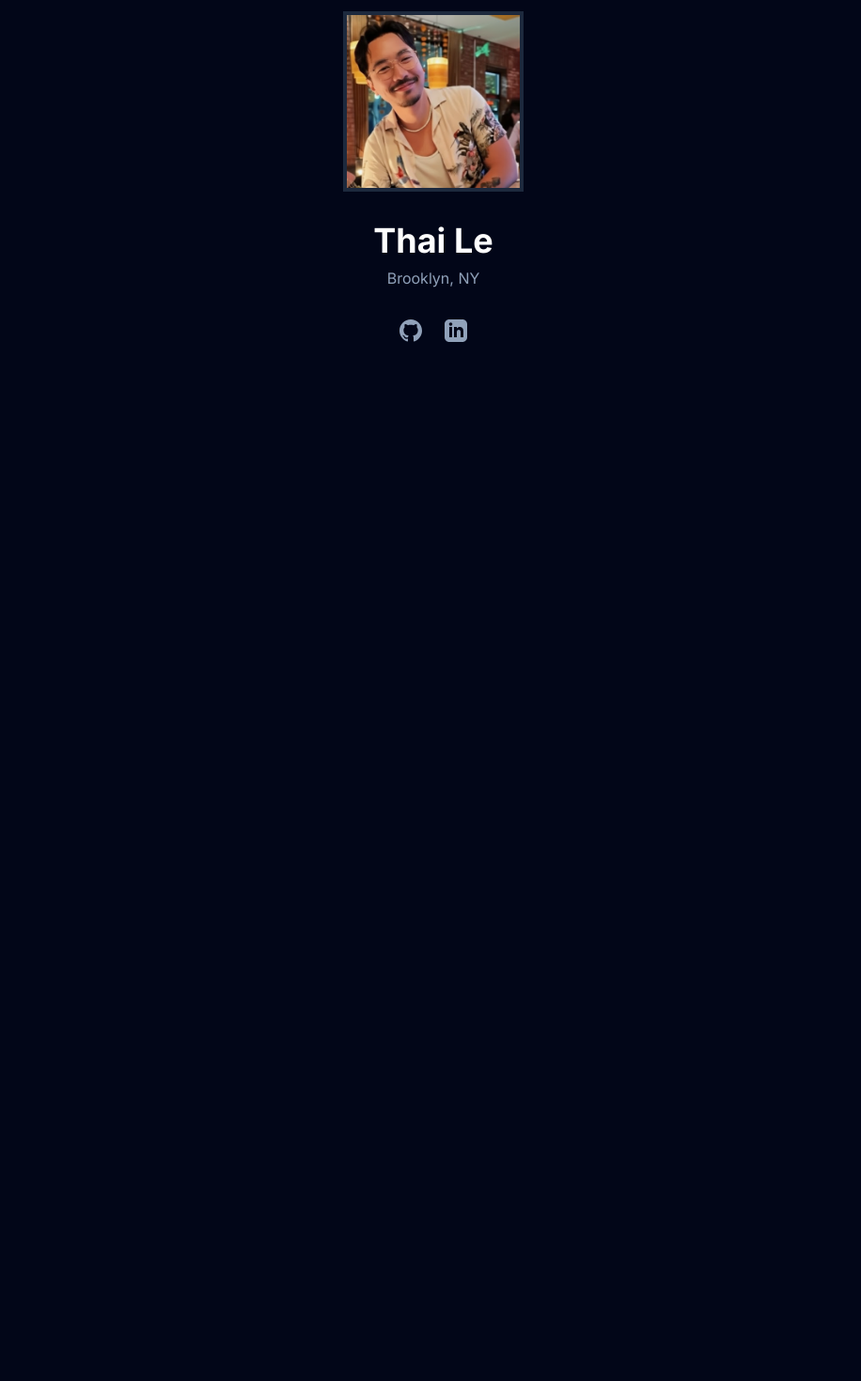
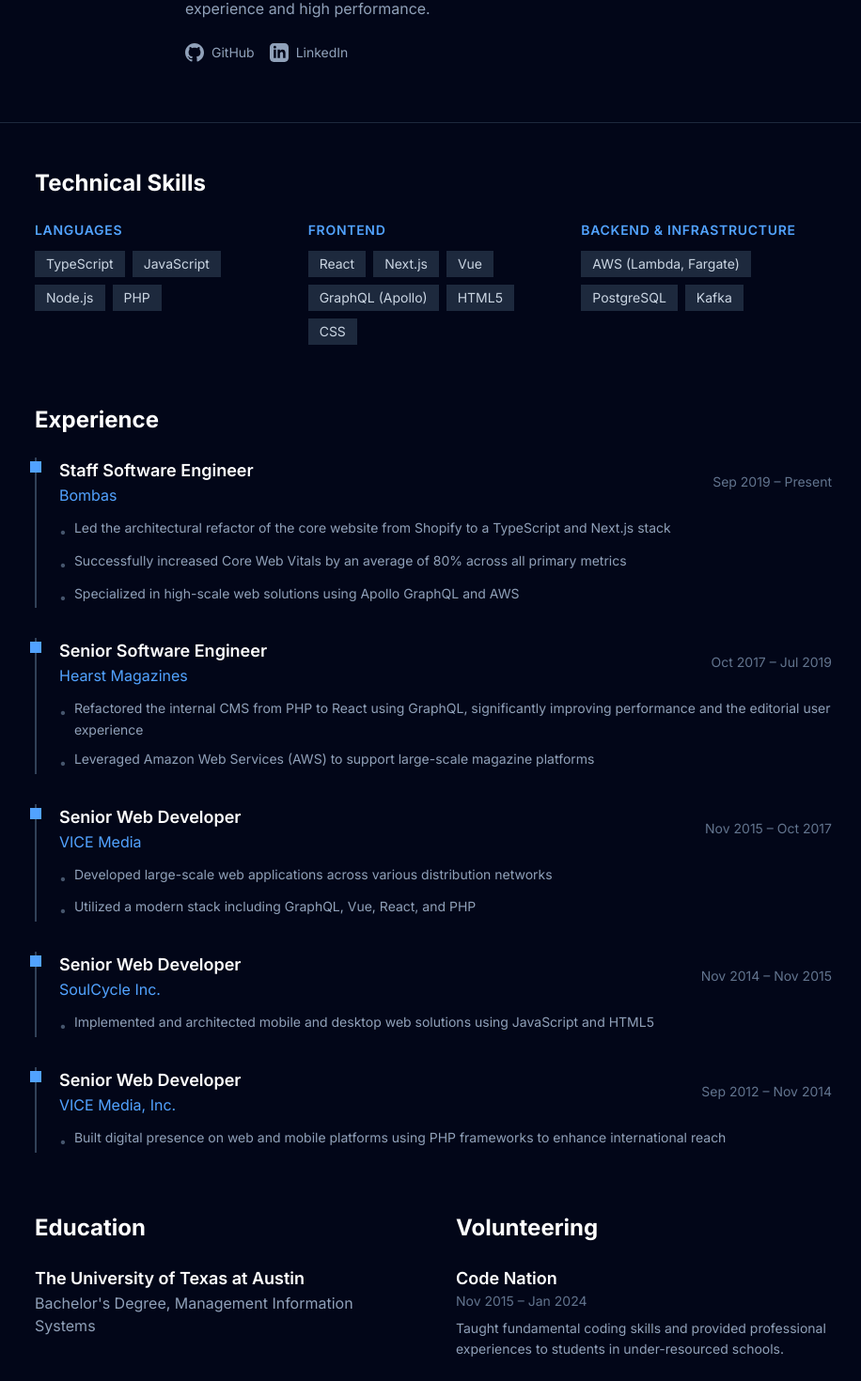
Before and after one commit to buddharage/buddharage.github.io, a React (Vite) app: page / in a window 1280 px wide. Shown: the part 212-1682 px from the top of the page at 94% size, without its empty margins (179-1095 px from the left). Before the commit the page ends 800 px from the top, so only its background shows below. Built offline with nearby package versions, Linux system fonts and the light colour scheme.

Commit message:
redesign website

```diff
--- a/src/App.jsx
+++ b/src/App.jsx
@@ -1,14 +1,63 @@
 function App() {
+	const skills = {
+		Languages: ["TypeScript", "JavaScript", "Node.js", "PHP"],
+		Frontend: ["React", "Next.js", "Vue", "GraphQL (Apollo)", "HTML5", "CSS"],
+		"Backend & Infrastructure": ["AWS (Lambda, Fargate)", "PostgreSQL", "Kafka"],
+	};
+
+	const experience = [
+		{
+			company: "Bombas",
+			role: "Staff Software Engineer",
+			period: "Sep 2019 – Present",
+			highlights: [
+				"Led the architectural refactor of the core website from Shopify to a TypeScript and Next.js stack",
+				"Successfully increased Core Web Vitals by an average of 80% across all primary metrics",
+				"Specialized in high-scale web solutions using Apollo GraphQL and AWS",
+			],
+		},
+		{
+			company: "Hearst Magazines",
+			role: "Senior Software Engineer",
+			period: "Oct 2017 – Jul 2019",
+			highlights: [
+				"Refactored the internal CMS from PHP to React using GraphQL, significantly improving performance and the editorial user experience",
+				"Leveraged Amazon Web Services (AWS) to support large-scale magazine platforms",
+			],
+		},
+		{
+			company: "VICE Media",
+			role: "Senior Web Developer",
+			period: "Nov 2015 – Oct 2017",
+			highlights: [
+				"Developed large-scale web applications across various distribution networks",
+				"Utilized a modern stack including GraphQL, Vue, React, and PHP",
+			],
+		},
+		{
+			company: "SoulCycle Inc.",
+			role: "Senior Web Developer",
+			period: "Nov 2014 – Nov 2015",
+			highlights: [
+				"Implemented and architected mobile and desktop web solutions using JavaScript and HTML5",
+			],
+		},
+		{
+			company: "VICE Media, Inc.",
+			role: "Senior Web Developer",
+			period: "Sep 2012 – Nov 2014",
+			highlights: [
+				"Built digital presence on web and mobile platforms using PHP frameworks to enhance international reach",
+			],
+		},
+	];
+
 	const socials = [
 		{
 			name: "GitHub",
 			href: "https://github.com/buddharage",
 			icon: (
-				<svg
-					className="w-6 h-6"
-					fill="currentColor"
-					viewBox="0 0 24 24"
-				>
+				<svg className="w-5 h-5" fill="currentColor" viewBox="0 0 24 24">
 					<path d="M12 0c-6.626 0-12 5.373-12 12 0 5.302 3.438 9.8 8.207 11.387.599.111.793-.261.793-.577v-2.234c-3.338.726-4.033-1.416-4.033-1.416-.546-1.387-1.333-1.756-1.333-1.756-1.089-.745.083-.729.083-.729 1.205.084 1.839 1.237 1.839 1.237 1.07 1.834 2.807 1.304 3.492.997.107-.775.418-1.305.762-1.604-2.665-.305-5.467-1.334-5.467-5.931 0-1.311.469-2.381 1.236-3.221-.124-.303-.535-1.524.117-3.176 0 0 1.008-.322 3.301 1.23.957-.266 1.983-.399 3.003-.404 1.02.005 2.047.138 3.006.404 2.291-1.552 3.297-1.23 3.297-1.23.653 1.653.242 2.874.118 3.176.77.84 1.235 1.911 1.235 3.221 0 4.609-2.807 5.624-5.479 5.921.43.372.823 1.102.823 2.222v3.293c0 .319.192.694.801.576 4.765-1.589 8.199-6.086 8.199-11.386 0-6.627-5.373-12-12-12z" />
 				</svg>
 			),
@@ -17,11 +66,7 @@
 			name: "LinkedIn",
 			href: "https://linkedin.com/in/thaivietle",
 			icon: (
-				<svg
-					className="w-6 h-6"
-					fill="currentColor"
-					viewBox="0 0 24 24"
-				>
+				<svg className="w-5 h-5" fill="currentColor" viewBox="0 0 24 24">
 					<path d="M19 0h-14c-2.761 0-5 2.239-5 5v14c0 2.761 2.239 5 5 5h14c2.762 0 5-2.239 5-5v-14c0-2.761-2.238-5-5-5zm-11 19h-3v-11h3v11zm-1.5-12.268c-.966 0-1.75-.79-1.75-1.764s.784-1.764 1.75-1.764 1.75.79 1.75 1.764-.783 1.764-1.75 1.764zm13.5 12.268h-3v-5.604c0-3.368-4-3.113-4 0v5.604h-3v-11h3v1.765c1.396-2.586 7-2.777 7 2.476v6.759z" />
 				</svg>
 			),
@@ -29,31 +74,140 @@
 	];
 
 	return (
-		<div className="min-h-screen flex items-center justify-center p-6">
-			<div className="text-center">
+		<div className="min-h-screen">
+			{/* Hero Section */}
+			<header className="border-b border-slate-800">
+				<div className="max-w-4xl mx-auto px-6 py-16">
+					<div className="flex flex-col md:flex-row items-center md:items-start gap-8">
 						<img
 							src="/profile.jpg"
 							alt="Thai Le"
-					className="w-48 h-48 mx-auto mb-8 object-cover object-top border-4 border-slate-800"
+							className="w-32 h-32 object-cover object-top border-2 border-slate-700"
 						/>
+						<div className="text-center md:text-left">
 							<h1 className="text-4xl font-bold text-white mb-2">Thai Le</h1>
-				<p className="text-slate-400 mb-8">Brooklyn, NY</p>
-				<div className="flex justify-center gap-6">
+							<p className="text-xl text-blue-400 mb-4">Staff Software Engineer</p>
+							<p className="text-slate-400 max-w-xl leading-relaxed">
+								Technical Lead with deep expertise in modern full-stack technologies.
+								Specialized in architecting web solutions that deliver exceptional user
+								experience and high performance.
+							</p>
+							<div className="flex justify-center md:justify-start gap-4 mt-6">
 								{socials.map((link) => (
 									<a
 										key={link.name}
 										href={link.href}
 										target="_blank"
 										rel="noopener noreferrer"
-							className="text-slate-400 hover:text-white transition-colors"
+										className="flex items-center gap-2 text-slate-400 hover:text-white transition-colors"
 										aria-label={link.name}
 									>
 										{link.icon}
+										<span className="text-sm">{link.name}</span>
 									</a>
 								))}
 							</div>
 						</div>
 					</div>
+				</div>
+			</header>
+
+			<main className="max-w-4xl mx-auto px-6 py-12">
+				{/* Skills Section */}
+				<section className="mb-16">
+					<h2 className="text-2xl font-bold text-white mb-6">Technical Skills</h2>
+					<div className="grid md:grid-cols-3 gap-6">
+						{Object.entries(skills).map(([category, items]) => (
+							<div key={category}>
+								<h3 className="text-sm font-semibold text-blue-400 uppercase tracking-wider mb-3">
+									{category}
+								</h3>
+								<div className="flex flex-wrap gap-2">
+									{items.map((skill) => (
+										<span
+											key={skill}
+											className="px-3 py-1 bg-slate-800 text-slate-300 text-sm"
+										>
+											{skill}
+										</span>
+									))}
+								</div>
+							</div>
+						))}
+					</div>
+				</section>
+
+				{/* Experience Section */}
+				<section className="mb-16">
+					<h2 className="text-2xl font-bold text-white mb-6">Experience</h2>
+					<div className="space-y-8">
+						{experience.map((job, index) => (
+							<div
+								key={index}
+								className="border-l-2 border-slate-700 pl-6 relative"
+							>
+								<div className="absolute w-3 h-3 bg-blue-400 -left-[7px] top-1"></div>
+								<div className="flex flex-col md:flex-row md:items-center md:justify-between mb-2">
+									<div>
+										<h3 className="text-lg font-semibold text-white">
+											{job.role}
+										</h3>
+										<p className="text-blue-400">{job.company}</p>
+									</div>
+									<span className="text-slate-500 text-sm mt-1 md:mt-0">
+										{job.period}
+									</span>
+								</div>
+								<ul className="space-y-2 mt-3">
+									{job.highlights.map((highlight, i) => (
+										<li
+											key={i}
+											className="text-slate-400 text-sm leading-relaxed flex gap-2"
+										>
+											<span className="text-slate-600 mt-1">•</span>
+											<span>{highlight}</span>
+										</li>
+									))}
+								</ul>
+							</div>
+						))}
+					</div>
+				</section>
+
+				{/* Education & Volunteering */}
+				<section className="grid md:grid-cols-2 gap-12">
+					<div>
+						<h2 className="text-2xl font-bold text-white mb-6">Education</h2>
+						<div>
+							<h3 className="text-lg font-semibold text-white">
+								The University of Texas at Austin
+							</h3>
+							<p className="text-slate-400">
+								Bachelor's Degree, Management Information Systems
+							</p>
+						</div>
+					</div>
+					<div>
+						<h2 className="text-2xl font-bold text-white mb-6">Volunteering</h2>
+						<div>
+							<h3 className="text-lg font-semibold text-white">Code Nation</h3>
+							<p className="text-slate-500 text-sm mb-2">Nov 2015 – Jan 2024</p>
+							<p className="text-slate-400 text-sm leading-relaxed">
+								Taught fundamental coding skills and provided professional
+								experiences to students in under-resourced schools.
+							</p>
+						</div>
+					</div>
+				</section>
+			</main>
+
+			{/* Footer */}
+			<footer className="border-t border-slate-800 mt-16">
+				<div className="max-w-4xl mx-auto px-6 py-8 text-center text-slate-500 text-sm">
+					Brooklyn, NY
+				</div>
+			</footer>
+		</div>
 	);
 }
 
```
Lines whose indentation alone changed are shown as unchanged.
